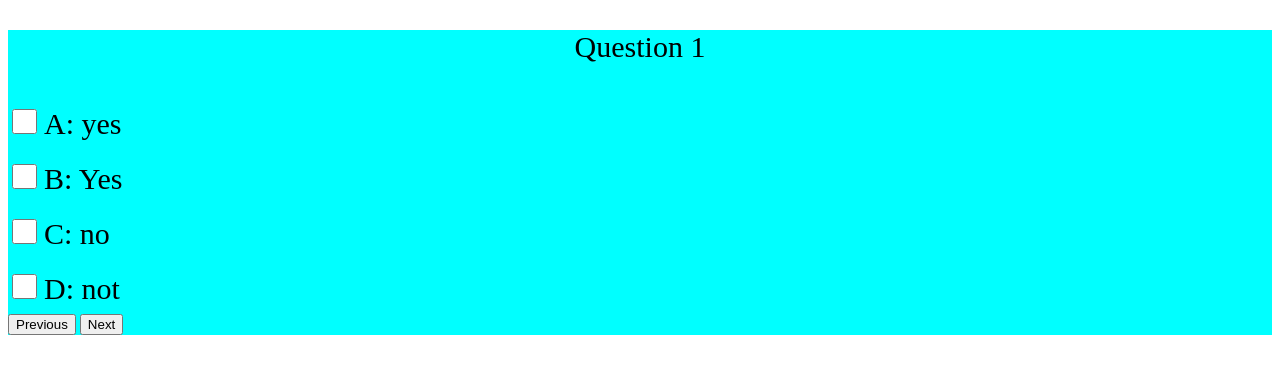
After one commit to fwz7mmm/Group-Project, a Flask app: a page that uses web/templates/quiz.html in a window 1280 px wide. The commit adds this page. Shown: the top 374 px of the page. Run offline with Flask 2, Linux system fonts and the light colour scheme; data comes from the database, SQL or seed files in the repository; parts of the project's set-up code (start-up, migrations or seed data) failed here and were passed over.

Commit message:
App now can get quiz from db and display quiz on new page

```diff
--- a/web/main/routes.py
+++ b/web/main/routes.py
@@ -1,5 +1,7 @@
-from flask import Flask,render_template, url_for,Blueprint
+from flask import Flask,render_template, url_for,Blueprint,request,redirect
 from web import get_logger,bcrypt,db
+from web.models import Questions
+
 logger = get_logger(__name__)
 main = Blueprint('main', __name__)
 from flask_login import login_required
@@ -11,7 +13,26 @@ def index():
 def home():
     return render_template("home.html")
 
-@main.route("/test")
-@login_required
+@main.route("/content")
+def content():
+    return render_template("content.html")
+
+@main.route('/test', methods=['GET', 'POST'])
+#@login_required
 def test():
+    if request.method == "POST":
+        topic = request.form.get('topic')
+        level = request.form.get('level')
+        print(topic, level)
+
+        return redirect(url_for('main.quiz', topic=topic, level=level))
+
     return render_template("test.html")
+
+@main.route('/quiz/<topic>,<level>', methods=['GET', 'POST'])
+#@login_required
+def quiz(topic, level):
+    quizs = db.session.query(Questions).filter_by(topic=topic,level=level).all()
+    for row in quizs:
+            print(row.question)
+    return render_template("quiz.html", quizs=quizs)
--- a/web/models.py
+++ b/web/models.py
@@ -31,7 +31,10 @@ class User(db.Model,UserMixin):
 class Questions(db.Model):
     id = db.Column(db.Integer, primary_key=True)
     question = db.Column(db.String(256))
-    choice = db.Column(db.PickleType)
+    choiceA = db.Column(db.String(128))
+    choiceB = db.Column(db.String(128))
+    choiceC = db.Column(db.String(128))
+    choiceD = db.Column(db.String(128))
     answer = db.Column(db.String(128))
     level = db.Column(db.String(64))
     topic = db.Column(db.String(64))
--- a/web/static/index.css
+++ b/web/static/index.css
@@ -21,6 +21,10 @@ input[type=text], input[type=password], input[type=email], input[type=tel], inpu
     width: 100%;
 }
 
+.log-page button:hover {
+  opacity: 1.2;
+}
+
 .register-page button {
   background-color: #00a2ff;
   color: white;
@@ -31,8 +35,16 @@ input[type=text], input[type=password], input[type=email], input[type=tel], inpu
   width: 100%;
 }
 
-.log-page button:hover {
-    opacity: 1.2;
+.log-page {
+  z-index: 1;
+  left: 0;
+  top: 0;
+  width: 100%;
+  height: 100%;
+  overflow: auto;
+  background-color: #ffffff;
+  padding-top: 50px;
+  position: fixed;
 }
 
 .container {
@@ -181,3 +193,101 @@ input[type=text], input[type=password], input[type=email], input[type=tel], inpu
   background-color: #ddd;
   color: black;
 }
+
+/**Test html page style*/
+.submit-input {
+  background-color: #00a2ff;
+  color: white;
+  padding: 14px 20px;
+  margin: 8px 0;
+  border: none;
+  cursor: pointer;
+  width: 100px;
+}
+
+.submit-form {
+  text-align:center;
+  margin-left:-20px;
+  margin-right:-20px;
+}
+
+.form-container {
+  position:fixed;
+  top:40%;
+  left:0;
+  right:0;
+  bottom:0;
+  text-align:center;
+}
+
+.test-easy {
+  display: block;
+  margin-bottom: 10px;
+  margin-right: auto;
+  margin-left: auto;
+  font:bold 14px Arial;
+  width:60%;
+  height:40px;
+  background-color:rgb(0, 255, 106);
+}
+
+.test-normal {
+  display: block;
+  margin-bottom: 10px;
+  margin-right: auto;
+  margin-left: auto;
+  font:bold 14px Arial;
+  width:60%;
+  height:40px;
+  background-color:rgb(217, 255, 0);
+}
+
+.test-hard {
+  display: block;
+  margin-bottom: 10px;
+  margin-right: auto;
+  margin-left: auto;
+  font:bold 14px Arial;
+  width:60%;
+  height:40px;
+  background-color:rgb(255, 0, 0);
+}
+
+.test-page {
+  text-align: center;
+  margin: auto;
+  width: 100%;
+  padding: 10px;
+}
+
+.topic-c {
+  text-align: center;
+  margin: auto;
+  width: 100%;
+  padding: 10px;
+}
+
+/**quize page css styles*/
+.choice input[type=checkbox]{
+padding-left:5px;
+  width:25px;
+  height:25px;
+  margin-top: 15px;
+  margin-bottom: 15px;
+}
+
+.choice label{
+  text-align: center;
+  font-size: 30px;
+  font-family: 'Times New Roman', Times, serif;
+}
+
+.question-description p{
+  text-align: center;
+  font-size: 30px;
+  font-family: 'Times New Roman', Times, serif;
+}
+
+.quiz-page {
+  background-color: aqua;
+}
--- /dev/null
+++ b/web/static/quiz.js
@@ -0,0 +1,49 @@
+var num = "1";
+
+/**function that hide and show first divsion when page loaded, working as onload function */
+function hideDiv(){
+    var divs = document.getElementsByClassName("question-list");
+    /** hide all divisions */
+    for(var i=0; i<divs.length; i++){
+        divs[i].style.display = 'none';
+    }
+    /** display first part */
+    document.getElementById("1").style.display ='block';
+}
+
+function nextqs(){
+
+    var n = parseInt(num);
+    n = n + 1;
+    num = n;
+    var check = document.getElementById(num);
+
+    if(check != null){
+        var divs = document.getElementsByClassName("question-list");
+        /** hide all divisions */
+        for(var i=0; i<divs.length; i++){
+            divs[i].style.display = 'none';
+        }
+        /** display first part */
+        //divs[0].style.display='block';
+        document.getElementById(num).style.display ='block';
+    }else{
+        alert("This is the last question")
+    }
+}
+
+function previousqs(){
+    num = num - 1;
+    if(num >= 1){
+        var divs = document.getElementsByClassName("question-list");
+        /** hide all divisions */
+        for(var i=0; i<divs.length; i++){
+            divs[i].style.display = 'none';
+        }
+        /** display first part */
+        //divs[0].style.display='block';
+        document.getElementById(num).style.display ='block';
+    }else{
+        alert("This is first question");
+    }
+}
--- /dev/null
+++ b/web/templates/quiz.html
@@ -0,0 +1,34 @@
+<!DOCTYPE html>
+<html>
+    <head>
+        <link rel="stylesheet" href="{{ url_for('static', filename='index.css') }}">
+        <meta name="viewport" content="width=device-width, initial-scale=1">
+        <title>Log page</title>
+    </head>
+    <body onload="hideDiv()">
+        <div class="quiz-page">
+            {% for question in quizs %}
+                <div id="{{ loop.index }}" class="question-list">
+                    <div class="question-description">
+                        <p>{{question.question}}</p>
+                    </div>
+                    <div class="choice">
+                        <input type="checkbox" id="A" name="choice" value="{{question.choiceA}}">
+                        <label for="A">{{question.choiceA}}</label><br>
+                        <input type="checkbox" id="B" name="choice" value="{{question.choiceB}}">
+                        <label for="B">{{question.choiceB}}</label><br>
+                        <input type="checkbox" id="C" name="choice" value="{{question.choiceC}}">
+                        <label for="C">{{question.choiceC}}</label><br>
+                        <input type="checkbox" id="D" name="choice" value="{{question.choiceD}}">
+                        <label for="D">{{question.choiceD}}</label><br>
+                    </div>
+                </div>
+            {% endfor %}
+            <button onclick="previousqs()"> Previous </button>
+            <button onclick="nextqs()"> Next </button>
+        </div>
+
+
+        <script type="text/javascript" src="{{ url_for('static', filename='quiz.js') }}"></script>
+    </body>
+</html>
```
Also changed, not shown: web/static/test.js (added, +11 -0 lines), web/templates/content.html (+21 -0 lines), web/templates/home.html (+6 -28 lines), web/templates/test.html (+32 -9 lines), app.db, web/static/login.js (line endings or trailing spaces), 1 other file. Lines whose indentation alone changed are shown as unchanged.
